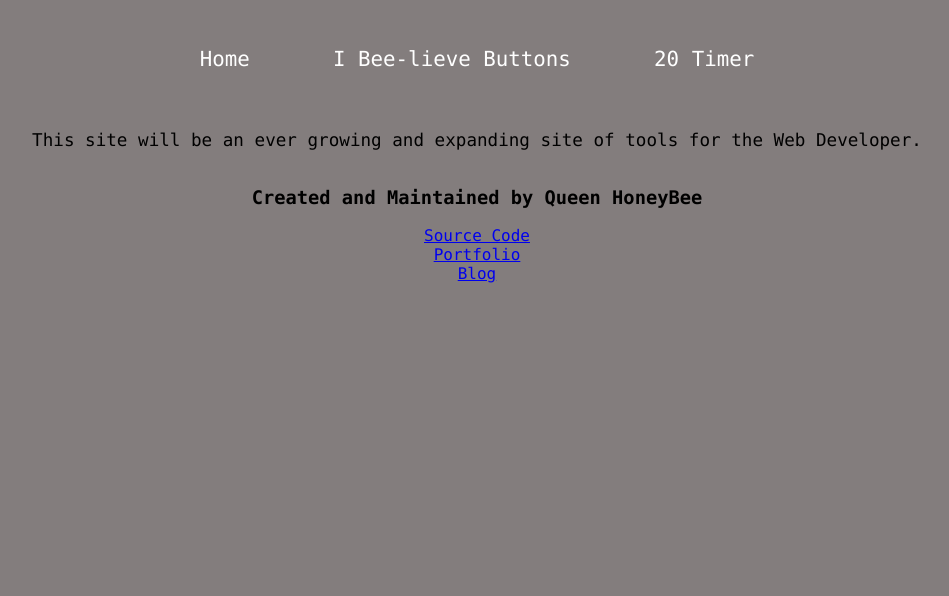
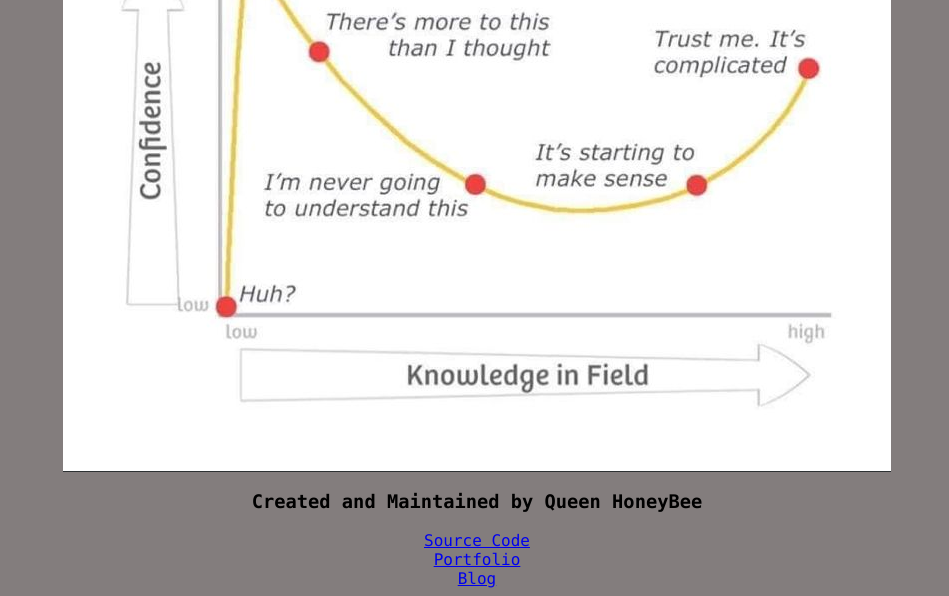
Before and after one commit to melissa-24/IBeelieveAndTimer, a plain HTML site: page index.html in a window 1280 px wide. Shown: the part 204-800 px from the top of the page, without its empty margins (163-1112 px from the left). Drawn offline with Linux system fonts and the light colour scheme.

Commit message:
Update index.html

```diff
--- a/index.html
+++ b/index.html
@@ -16,6 +16,7 @@
     </header>
     <main>
         <p>This site will be an ever growing and expanding site of tools for the Web Developer.</p>
+        <img src="./images/1676742826750.jpeg" alt="Confience">
     </main>
     <footer-component></footer-component>
     <script src="./js/script.js"></script>
```
